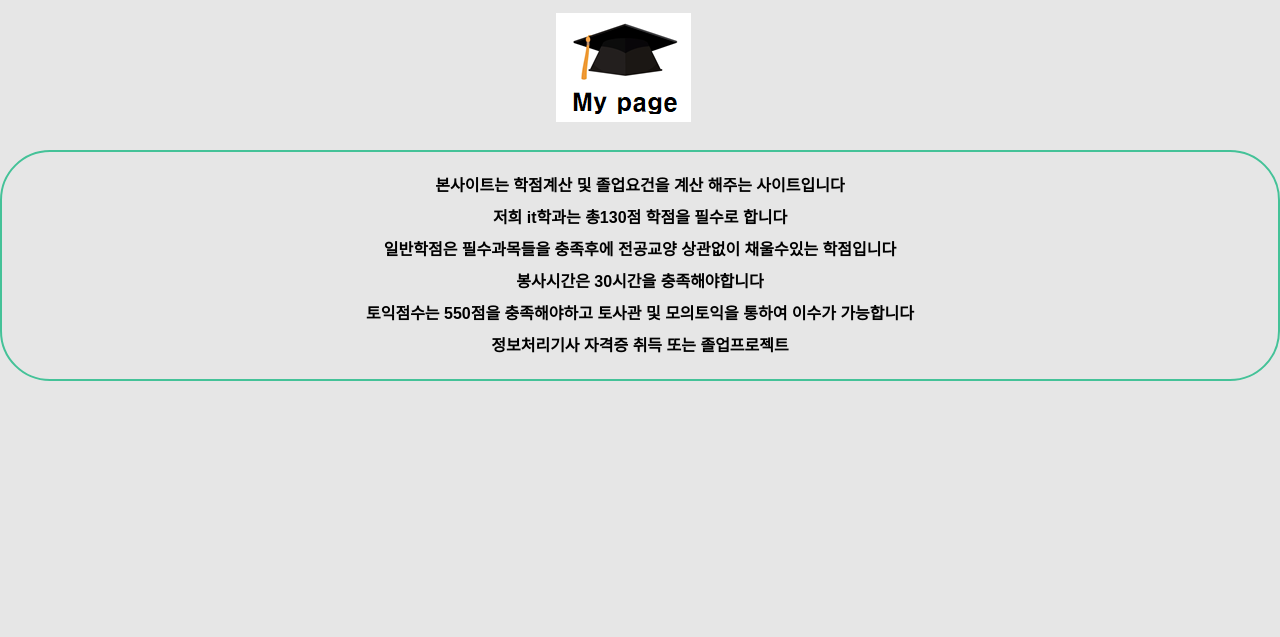
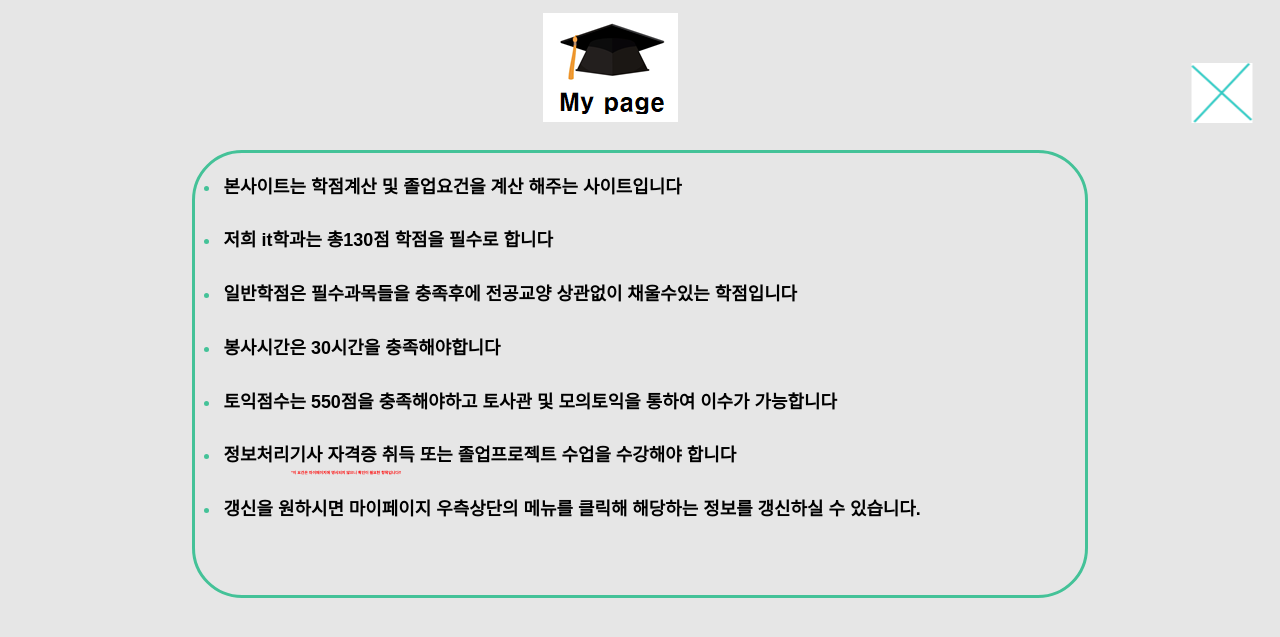
Before and after one commit to KyoungYoung/projectTeam, a web app: file notice.html in a window 1280 px wide. Shown: the top 637 px of the page. Run offline with its HTML, style and script files only (its server is not run), Linux system fonts and the light colour scheme; some libraries are stand-ins or nearby versions.

Commit message:
12/04 check

```diff
--- a/notice.html
+++ b/notice.html
@@ -19,14 +19,22 @@
     <div class="root2-container">
       <div class="box-container">
         <div class="notice-text">
-            <span>본사이트는 학점계산 및 졸업요건을 계산 해주는 사이트입니다 <br /><br />
-                  저희 it학과는 총130점 학점을 필수로 합니다 <br /><br />
-                  일반학점은 필수과목들을 충족후에 전공교양 상관없이 채울수있는 학점입니다 <br /><br />
-                  봉사시간은 30시간을 충족해야합니다 <br /><br />
-                  토익점수는 550점을 충족해야하고 토사관 및 모의토익을 통하여 이수가 가능합니다 <br /><br />
-                  정보처리기사 자격증 취득 또는 졸업프로젝트
+            <ul>
+              <li>본사이트는 학점계산 및 졸업요건을 계산 해주는 사이트입니다  <br /><br /><br />  </li>
+              <li>저희 it학과는 총130점 학점을 필수로 합니다  <br /><br /><br /> </li>
+              <li>일반학점은 필수과목들을 충족후에 전공교양 상관없이 채울수있는 학점입니다  <br /><br /><br /> </li>
+              <li>봉사시간은 30시간을 충족해야합니다  <br /><br /><br /> </li>
+              <li>토익점수는 550점을 충족해야하고 토사관 및 모의토익을 통하여 이수가 가능합니다  <br /><br /><br /> </li>
+              <li>정보처리기사 자격증 취득 또는 졸업프로젝트 수업을 수강해야 합니다  <br /><br /><br /> </li>
+              <li>갱신을 원하시면 마이페이지 우측상단의 메뉴를 클릭해 해당하는 정보를 갱신하실 수 있습니다.  <br /><br /><br /> </li>
+            </ul>
 
-            </span>
+            <p>
+              *이 요건은 마이페이지에 명시되지 않으니 확인이 필요한 항목입니다!!
+            </p>
+            <div class="logo3-container">
+              <a href="javascript:history.back()"> <img src="public/img/exit.png" alt="logo" class="logo-img" />
+          </div>
         </div>
       </div>
     </div>
--- a/public/css/notice.css
+++ b/public/css/notice.css
@@ -18,24 +18,57 @@ body{
 
 .logo2-container {
   position: absolute;
-    right: 46vw;
+  right: 47vw;
   top: 1vw;
 
 }
 
 .box-container {
-    border: 2px solid rgb(68, 194, 152);
-    margin-left: 11px;
+  border: 3.1px solid rgb(68, 194, 152);
+  margin-left: 12px;
   margin-right: 11px;
   margin: 150px 0px;
   border-radius: 50px;
   padding: 2vw;
+  width: 70vw;
+  height: 35vw;
+  position: absolute;
+  left: 50%;
+  transform: translateX(-50%);
+
+}
+
+.notice-text {
+  font-size: 1.4vw;
+  text-align: left;
+  font-weight: bold;
+  color: black;
+}
+
+p {
+  color: red;
+  font-size: 0.3vw;
+  position: absolute;
+  left: 17%;
+  bottom: 27%;
+  transform: translateX(-50%);
 
 
 }
 
-  .notice-text {
-    font-size: 1.4  vw;
-    text-align: center;
-    font-weight: bold;
+li {
+  list-style-type: disc;
+  padding-left: 3px;
 }
+
+li::marker {
+  color: rgb(68, 194, 152);
+}
+
+.logo3-container {
+  position: absolute;
+  right: -15.5vw;
+  top: -7vw;
+  transform: translateX(-50%);
+
+}
--- a/public/js/notice.js
+++ b/public/js/notice.js
@@ -0,0 +1,3 @@
+function moveTo() {
+    window.location.href = "/mypage.html";
+  }
```
Also changed, not shown: package.json (+10 -2 lines), public/img/exit.png (added), 1 other file. Lines whose indentation alone changed are shown as unchanged.
